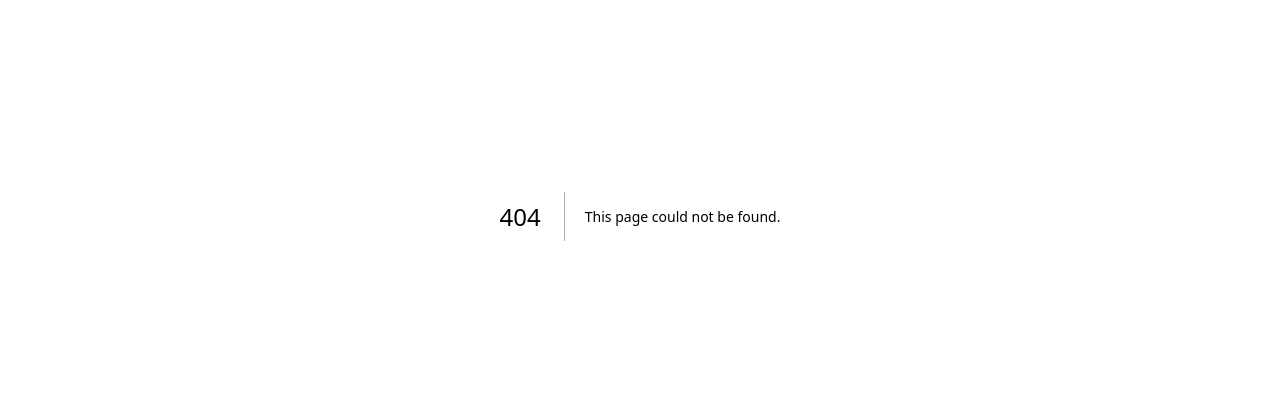
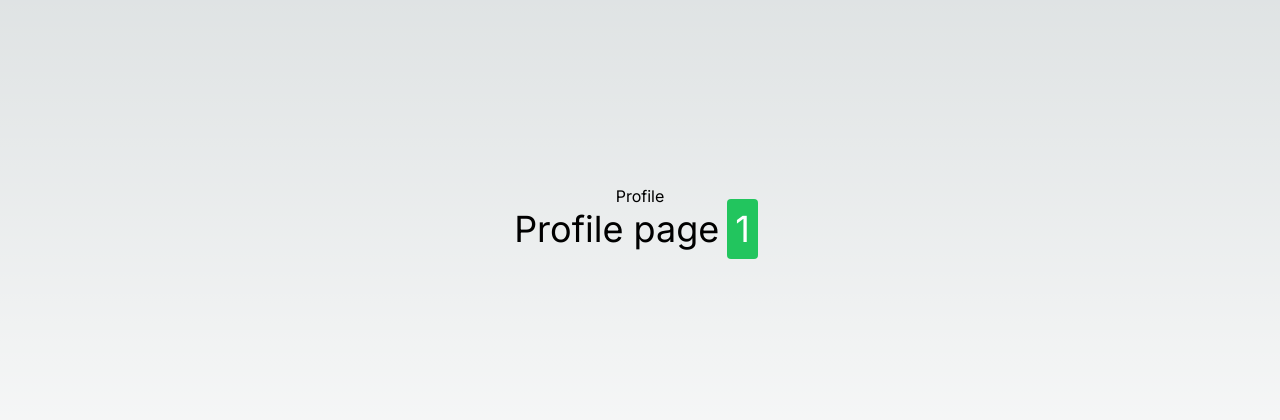
Before and after one commit to Talat09/nextjs-auth, a Next.js app: page /profile/1 in a window 1280 px wide. Before the commit this address had no page. Shown: the part 184-604 px from the top of the page. Built offline with nearby package versions, Linux system fonts and the light colour scheme.

Commit message:
added profile page and get data by params id

```diff
--- /dev/null
+++ b/src/app/profile/[id]/page.tsx
@@ -0,0 +1,14 @@
+export default function userProfile({ params }: any) {
+  return (
+    <div className="flex flex-col items-center justify-center min-h-screen py-2 ">
+      <h1>Profile</h1>
+      <hr />
+      <p className="text-4xl">
+        Profile page
+        <span className="mx-2 p-2 rounded bg-green-500 text-white">
+          {params.id}
+        </span>
+      </p>
+    </div>
+  );
+}
--- /dev/null
+++ b/src/app/profile/page.tsx
@@ -0,0 +1,9 @@
+export default function ProfilePage() {
+  return (
+    <div className="flex flex-col items-center justify-center min-h-screen py-2 ">
+      <h1 className="text-3xl font-bold">Profile</h1>
+      <hr />
+      <p className="text-4xl">Profile page</p>
+    </div>
+  );
+}
```
